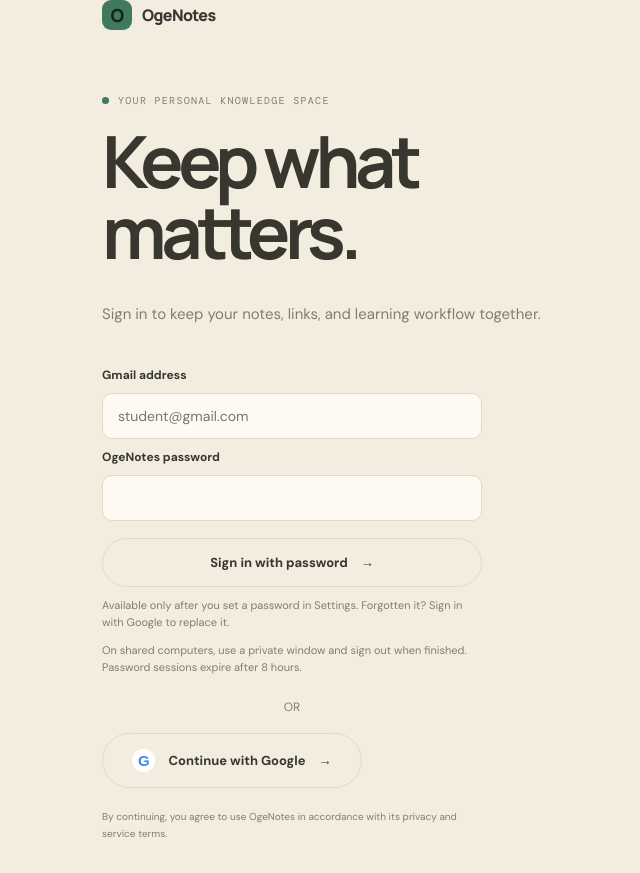
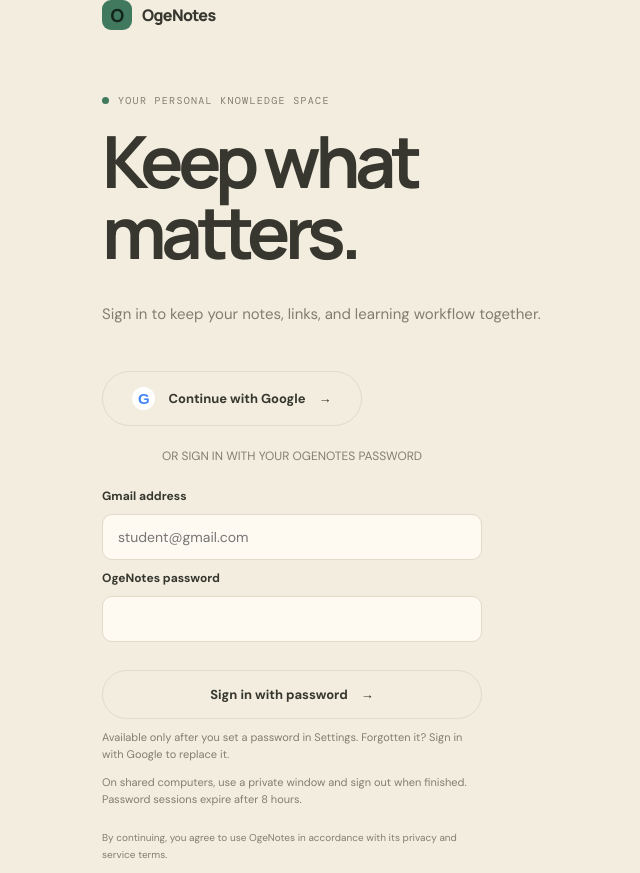
Before and after one commit to nikhil-dex/oge, a Next.js app: page /register in a window 1280 px wide. Shown: the whole page, without its empty margins (20-660 px from the left). Before the commit the page ends 852 px from the top, so only its background shows below. Built offline with nearby package versions, Linux system fonts and the light colour scheme; no server answers.

Commit message:
fix(auth): preserve above-the-fold Google login on registration

```diff
--- a/app/register/page.js
+++ b/app/register/page.js
@@ -18,11 +18,11 @@ export default async function RegisterPage({ searchParams }) {
       <h1>Keep what<br /><span>matters.</span></h1>
       <p className="oge-placeholder-copy">Sign in to keep your notes, links, and learning workflow together.</p>
       {query?.password === 'enabled' && <p role="status" className="oge-password-success">OgeNotes password saved. Sign in again to continue.</p>}
-      <PasswordSignIn />
-      <p className="oge-login-separator">or</p>
       <form action={signInWithGoogle}>
         <button className="oge-google-button" type="submit"><span className="oge-google-g" aria-hidden="true">G</span> Continue with Google <span aria-hidden="true">→</span></button>
       </form>
+      <p className="oge-login-separator">or sign in with your OgeNotes password</p>
+      <PasswordSignIn />
       <p className="oge-register-footnote">By continuing, you agree to use OgeNotes in accordance with its privacy and service terms.</p>
     </main>
   );
```
